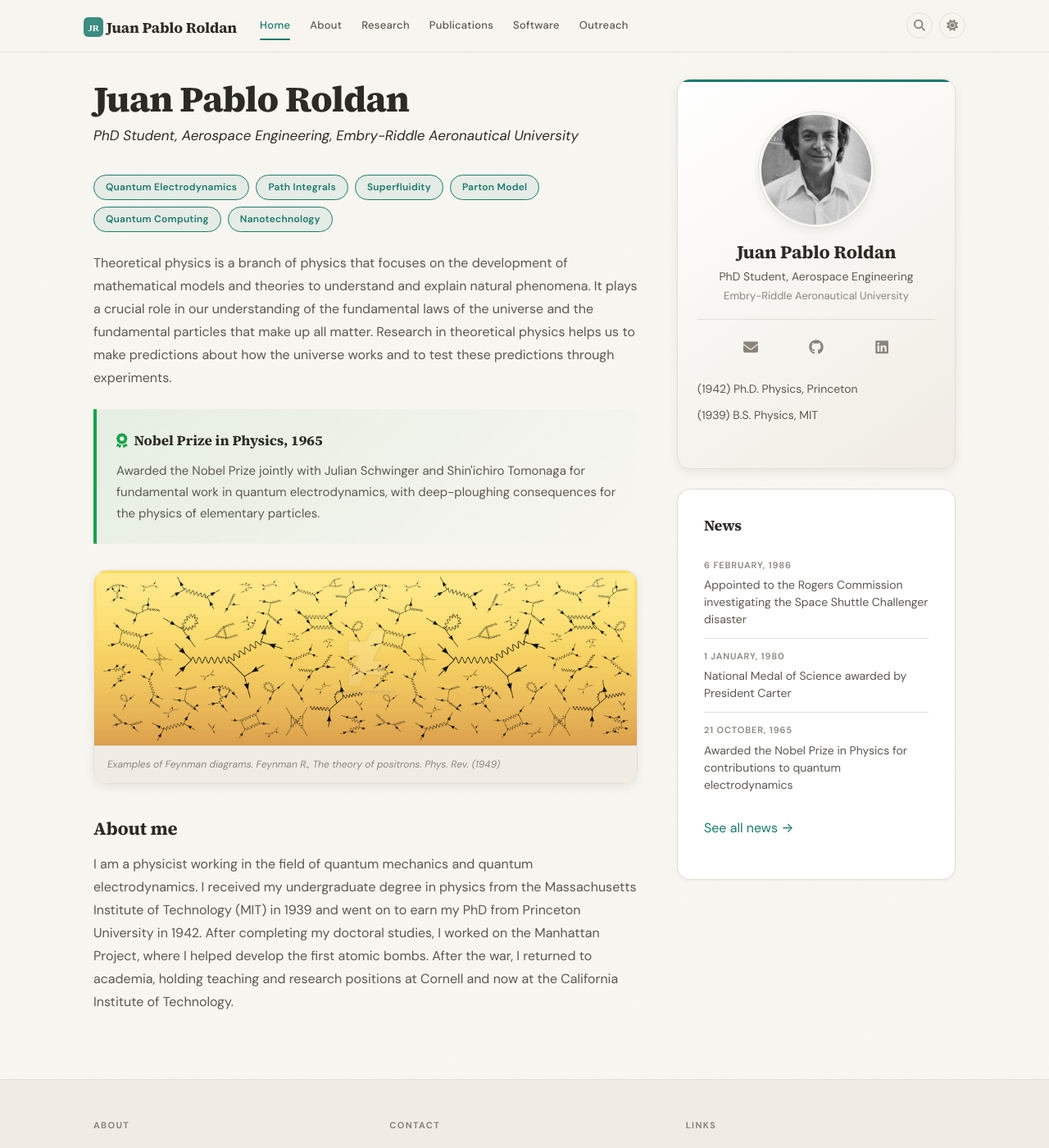
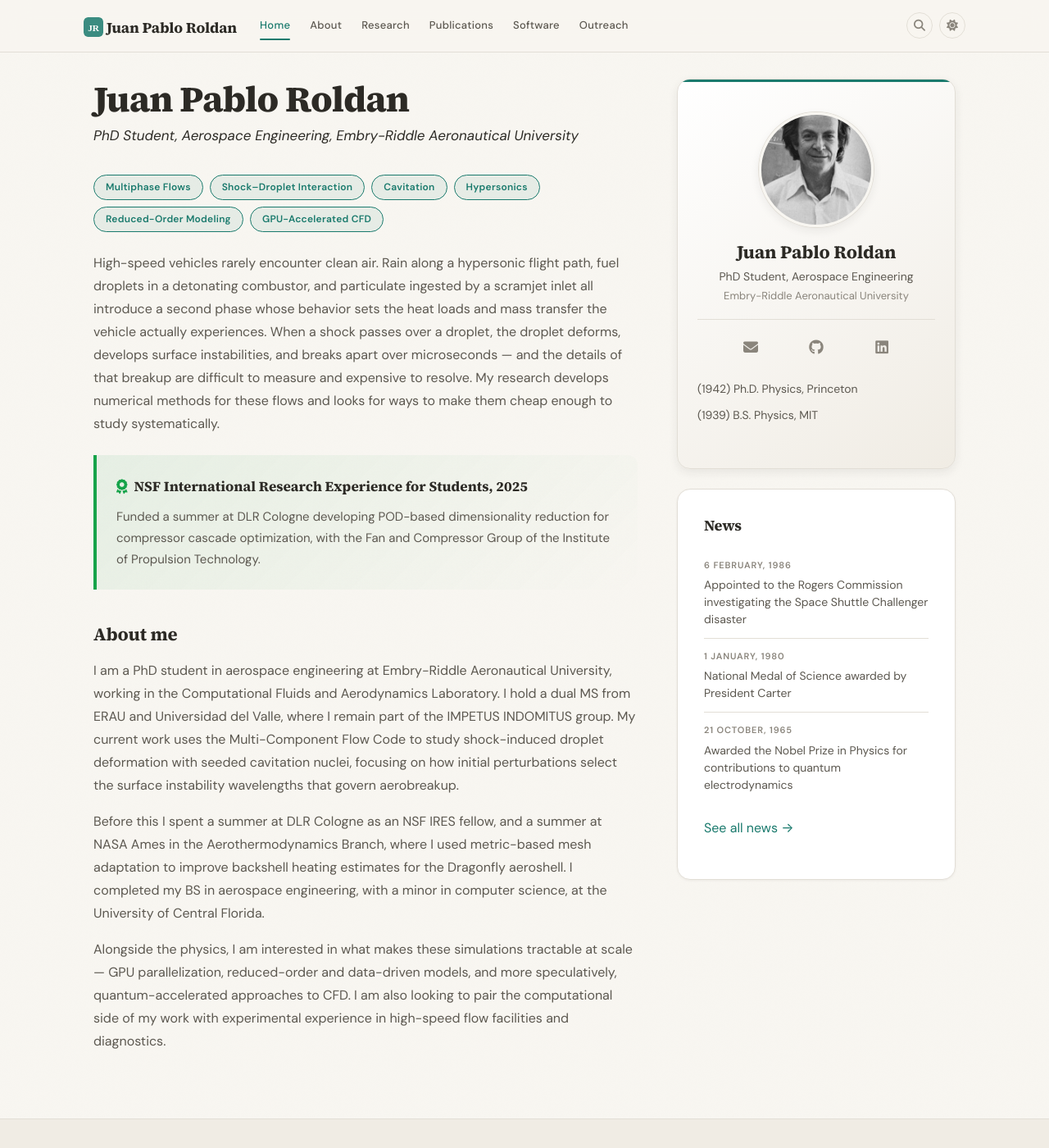
Before and after one commit to JuanPabloRoldan/JuanPabloRoldan.github.io, a Jekyll site: the page built from _pages/home.md, in a window 1280 px wide and 1400 px high. Shown: the whole window at 82% size. Built offline with Jekyll 4.4.1, drawn with Linux system fonts in a browser that asks for light colours; a style sheet for code colours, icons or effects is not loaded.

Commit message:
Revise home page content and add research details
Updated personal information and research focus in home page.

```diff
--- a/_pages/home.md
+++ b/_pages/home.md
@@ -4,36 +4,26 @@ layout: homelay
 sitemap: false
 permalink: /
 ---
-
 <h2 class="home-hero">{{ site.name }}</h2>
 <p class="home-hero-sub">{{ site.title }}, {{ site.institution }}</p>
+<div class="chip-container" markdown="0">
+<a href="{{ site.url }}{{ site.baseurl }}/research" class="chip">Multiphase Flows</a>
+<a href="{{ site.url }}{{ site.baseurl }}/research" class="chip">Shock&ndash;Droplet Interaction</a>
+<a href="{{ site.url }}{{ site.baseurl }}/research" class="chip">Cavitation</a>
+<a href="{{ site.url }}{{ site.baseurl }}/research" class="chip">Hypersonics</a>
+<a href="{{ site.url }}{{ site.baseurl }}/research" class="chip">Reduced-Order Modeling</a>
+<a href="{{ site.url }}{{ site.baseurl }}/research" class="chip">GPU-Accelerated CFD</a>
+</div>
+High-speed vehicles rarely encounter clean air. Rain along a hypersonic flight path, fuel droplets in a detonating combustor, and particulate ingested by a scramjet inlet all introduce a second phase whose behavior sets the heat loads and mass transfer the vehicle actually experiences.
+When a shock passes over a droplet, the droplet deforms, develops surface instabilities, and breaks apart over microseconds — and the details of that breakup are difficult to measure and expensive to resolve.
+My research develops numerical methods for these flows and looks for ways to make them cheap enough to study systematically.
+<div class="callout callout-success" markdown="0">
+<div class="callout-title"><i class="fa-solid fa-award callout-icon"></i> NSF International Research Experience for Students, 2025</div>
+<p>Funded a summer at DLR Cologne developing POD-based dimensionality reduction for compressor cascade optimization, with the Fan and Compressor Group of the Institute of Propulsion Technology.</p>
+</div>
+### About me
+I am a PhD student in aerospace engineering at Embry-Riddle Aeronautical University, working in the Computational Fluids and Aerodynamics Laboratory. I hold a dual MS from ERAU and Universidad del Valle, where I remain part of the IMPETUS INDOMITUS group. My current work uses the Multi-Component Flow Code to study shock-induced droplet deformation with seeded cavitation nuclei, focusing on how initial perturbations select the surface instability wavelengths that govern aerobreakup.
 
-<div class="chip-container" markdown="0">
-<a href="{{ site.url }}{{ site.baseurl }}/research" class="chip">Quantum Electrodynamics</a>
-<a href="{{ site.url }}{{ site.baseurl }}/research" class="chip">Path Integrals</a>
-<a href="{{ site.url }}{{ site.baseurl }}/research" class="chip">Superfluidity</a>
-<a href="{{ site.url }}{{ site.baseurl }}/research" class="chip">Parton Model</a>
-<a href="{{ site.url }}{{ site.baseurl }}/research" class="chip">Quantum Computing</a>
-<a href="{{ site.url }}{{ site.baseurl }}/research" class="chip">Nanotechnology</a>
-</div>
+Before this I spent a summer at DLR Cologne as an NSF IRES fellow, and a summer at NASA Ames in the Aerothermodynamics Branch, where I used metric-based mesh adaptation to improve backshell heating estimates for the Dragonfly aeroshell. I completed my BS in aerospace engineering, with a minor in computer science, at the University of Central Florida.
 
-Theoretical physics is a branch of physics that focuses on the development of mathematical models and theories to understand and explain natural phenomena.
-It plays a crucial role in our understanding of the fundamental laws of the universe and the fundamental particles that make up all matter.
-Research in theoretical physics helps us to make predictions about how the universe works and to test these predictions through experiments.
-
-<div class="callout callout-success" markdown="0">
-<div class="callout-title"><i class="fa-solid fa-award callout-icon"></i> Nobel Prize in Physics, 1965</div>
-<p>Awarded the Nobel Prize jointly with Julian Schwinger and Shin'ichiro Tomonaga for fundamental work in quantum electrodynamics, with deep-ploughing consequences for the physics of elementary particles.</p>
-</div>
-
-<div class="banner-frame" markdown="0">
-<img src="{{ site.url }}{{ site.baseurl }}/images/banner.jpg" alt="Feynman diagrams" loading="lazy">
-<div class="banner-caption">Examples of Feynman diagrams. Feynman R., <em>The theory of positrons. Phys. Rev.</em> (1949)</div>
-</div>
-
-### About me
-
-I am a physicist working in the field of quantum mechanics and quantum electrodynamics.
-I received my undergraduate degree in physics from the Massachusetts Institute of Technology (MIT) in 1939 and went on to earn my PhD from Princeton University in 1942.
-After completing my doctoral studies, I worked on the Manhattan Project, where I helped develop the first atomic bombs.
-After the war, I returned to academia, holding teaching and research positions at Cornell and now at the California Institute of Technology.
+Alongside the physics, I am interested in what makes these simulations tractable at scale — GPU parallelization, reduced-order and data-driven models, and more speculatively, quantum-accelerated approaches to CFD. I am also looking to pair the computational side of my work with experimental experience in high-speed flow facilities and diagnostics.
```
